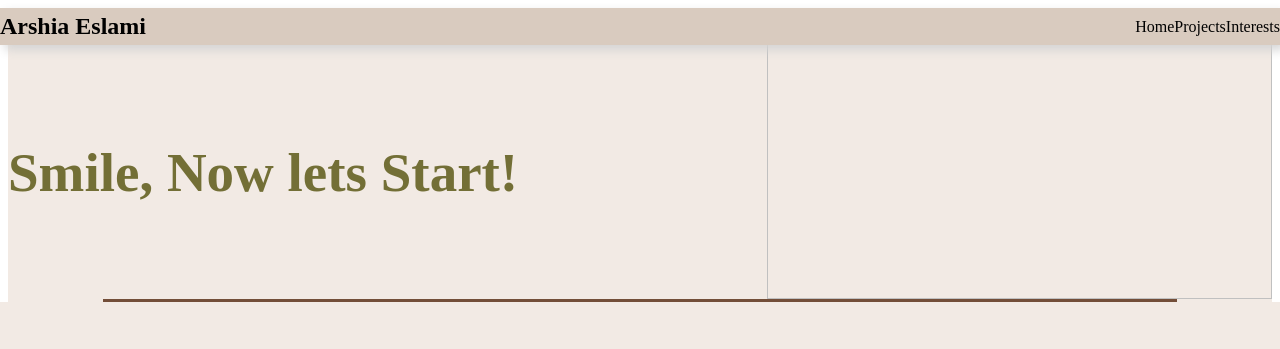
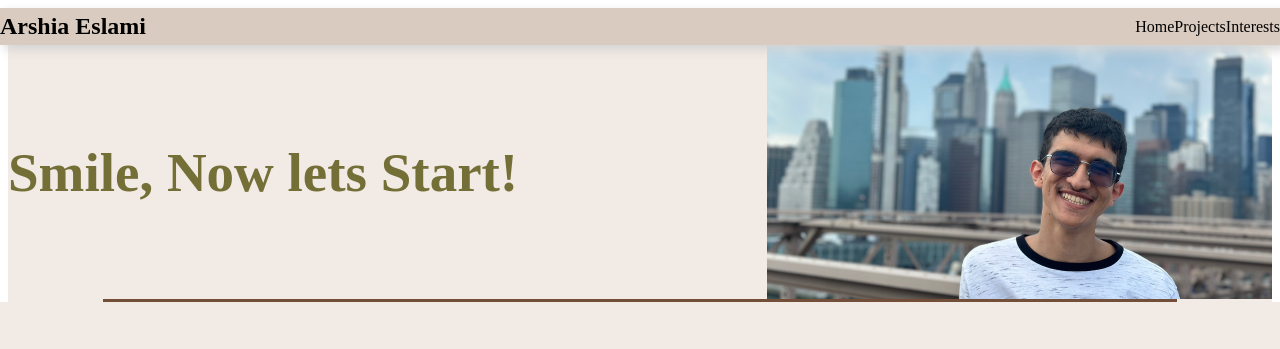
Before and after one commit to arshiaesll/arshiaesll.github.io, a plain HTML site: page index.html in a window 1280 px wide. Shown: the top 349 px of the page. Drawn offline with Linux system fonts and the light colour scheme.

Commit message:
Adding new Files

```diff
--- a/index.html
+++ b/index.html
@@ -46,7 +46,7 @@
             <br />
           </h1>
         </div>
-        <img alt="image" src="/img_1464-600w.jpg" class="index-image" />
+        <img alt="image" src="./src/NewYPic.jpg" class="index-image" />
       </div>
       <div class="index-section-separator1"></div>
     </div>
```
Also changed, not shown: src/NewYPic.jpg (renamed from IMG_1464.jpg).
